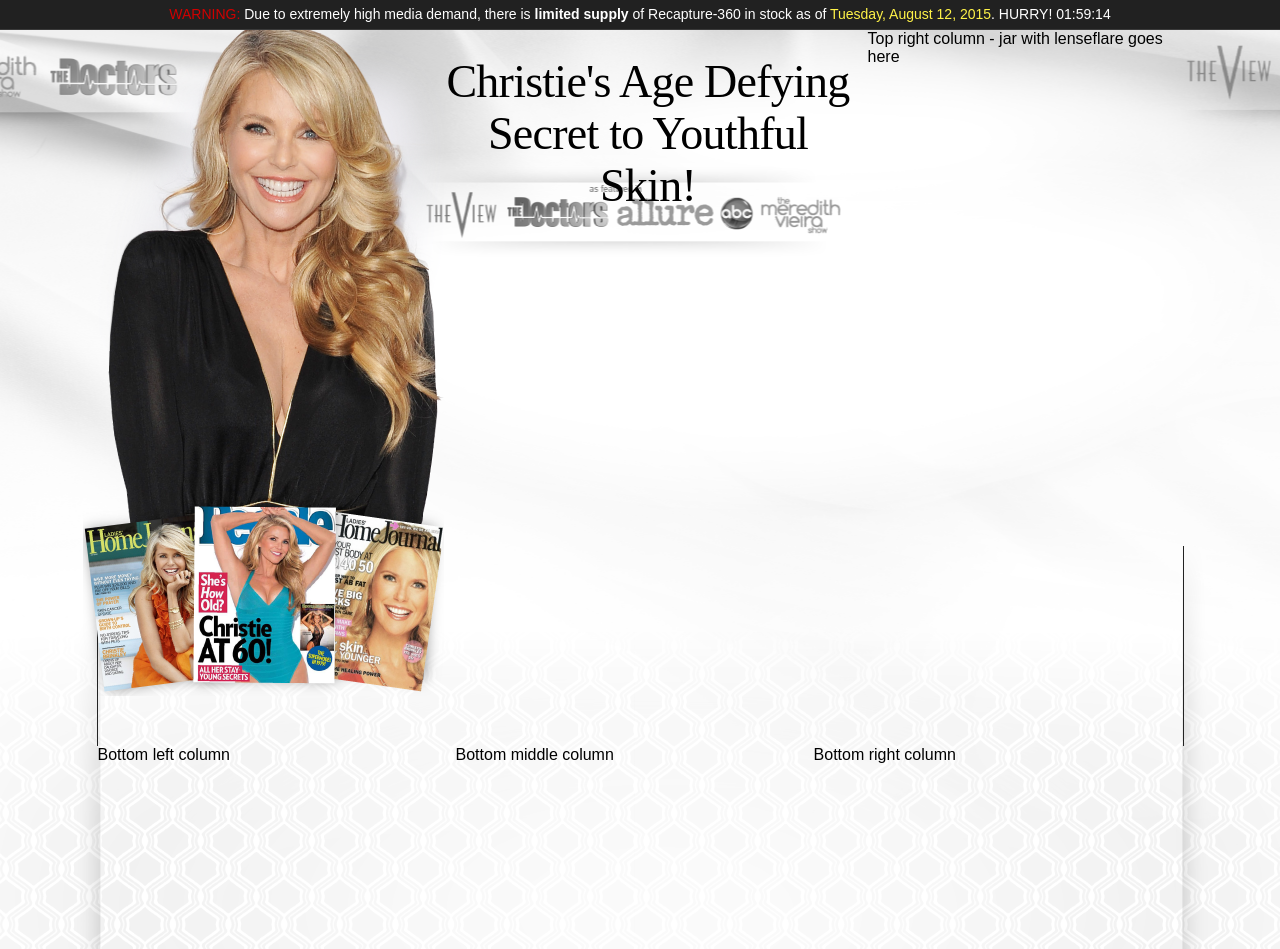
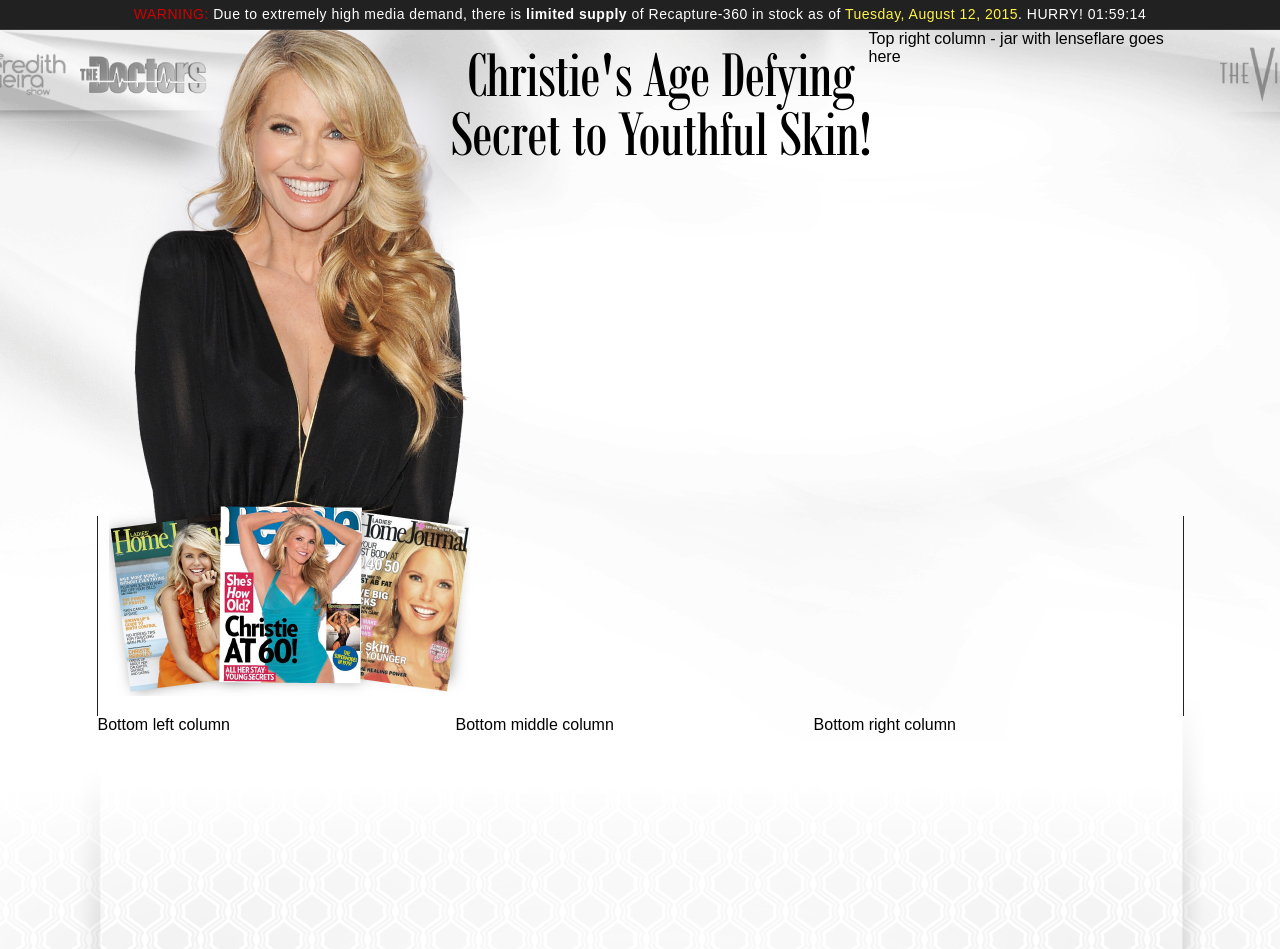
Before and after one commit to GullyFoyle2014/AtlanticCoastBrands, a website: page index.html in a window 1280 px wide. Shown: the top 949 px of the page. Drawn offline with nearby package versions, Linux system fonts and the light colour scheme.

Commit message:
fixing spacing issues, fixing position issues, adding bodoni condensed ttf font

```diff
--- a/css/acbTest.scss
+++ b/css/acbTest.scss
@@ -9,6 +9,7 @@
 font-family:'MyriadProSemibold';
 font-family:'MyriadProLight';
 font-family:'MyriadProRegular';
+font-family: 'Bodoni Condensed'; (ttf only)
 */
 @font-face {
   font-family: 'MyriadProSemibold';
@@ -34,31 +35,48 @@
        url('/fonts/myriadpro-regular-webfont.ttf')  format('truetype'), /* Safari, Android, iOS */
        url('/fonts/myriadpro-regular-webfont.svg#webfontOtLQ4vAf') format('svg'); /* Legacy iOS */
 }
+@font-face {
+	font-family: 'Bodoni Condensed';
+	src: url('/fonts/BOD_CR.ttf') format('truetype');
+	/* Test Note: This is the only source file available, may not render in old IE or OperaMini */
+}
 
 /* Variables */
 $colorWhite: #fff;
 $colorBlack: #000;
-$mainColWidth: 1085px;
+$mainColwidth: 1085px;
 
 /* globals */
 
 
 /* Structure */
-html {
-		background: $colorWhite url('/images/bg_main_top_icons.png') no-repeat top center;
+
 
 .wrapper {
 	width: 100%;
+	overflow: hidden;
+}
+.mainColumn {
+	overflow: hidden;
+	margin: 0 auto;
 }
 .topMesg {
     height: 29px;
+    width: 100%;
     overflow: hidden;
+    position: absolute;
+    z-index: 100;
+    margin: 0 auto;
     background: #212121;
     border-bottom: 1px solid #3a3a3a;
-			color: $colorWhite;
+    color: #fff;
+    z-index: 100;
+    position: absolute;
+    margin: 0 auto;
+    width: 100%;
 
 	.contPdg {
-				width: $mainColWidth;
+		width: $mainColwidth;
 		margin: 0 auto;
 		line-height: 29px;
 		text-align: center;
@@ -68,6 +86,7 @@
 		font-weight: normal;
 		font-family: arial,helvatica,sans-serif;
 		font-size: 14px;
+		letter-spacing: .5px;
 
 		strong {
 			font-weight: bold;
@@ -81,8 +100,11 @@
 	color: $colorBlack;
 	font-family: 'MyriadProRegular',serif;
 }
-}
+
 .section {
+
+	position: relative;
+
 	.contPdg {
 
 		.col {
@@ -93,6 +115,7 @@
 		min-height: 200px;
 		float: left;
 		width: 770px;
+		margin-top: 30px;
 
 		&.col2 {
 			width: 315px;
@@ -111,24 +134,41 @@
 }
 .section1 {
 	min-height: 516px;
+	width: $mainColwidth;
+	margin: 0 auto;
+	position: relative;
 
 		.contPdg {
-			width: $mainColWidth;
+			width: $mainColwidth;
 			margin: 0 auto;
 			border-left: 1px solid #222;
 			border-right: 1px solid #222;
 		}
 		#photoMain {
 			float: left;
-			margin-left: -15px;
 		}
 }
+.bgMain {
+    position: absolute;
+    top: 2px;
+    left: -607px;
+}
+.socialIconsLeft {
+    position: absolute;
+    left: -442px;
+    top: 47px;
+}
+.socialIconsRight {
+	position: absolute;
+    right: -560px;
+    top: 47px;
+}
 .section2 {
-	min-height: 900px;
-	background: url('/images/bg_section2_top.png') no-repeat top center;
+	min-height: 1200px;
+	background: url('/images/bg_section2_top.png') no-repeat center 184px;
 
 		.contPdg {
-			width: $mainColWidth;
+			width: $mainColwidth;
 			margin: 0 auto;
 			border-left: 1px solid #222;
 			border-right: 1px solid #222;
@@ -137,16 +177,21 @@
 }
 #photoMain {
 	float: left;
+	margin-left: 10px;
 }
 .blurb {
 
 	&.mainPromo {
-	    margin: 26px 15px 0 0;
-	    font-family: 'Bodoni Book';
+	    margin: 15px 0 0 0;
+	    font-family: 'Bodoni Condensed',sans-serif;
 	    font-weight: normal;
-	    font-size: 46px;
-	    line-height: 52px;
+	    font-size: 67px;
+	    line-height: 59px;
 	    text-align: center;
-	    letter-spacing: -0.75px;
+	    letter-spacing: -1px;
+	    position: absolute;
+	    width: 440px;
+	    height: 180px;
+	    right: -12px;
 	}
 }
--- a/index.html
+++ b/index.html
@@ -44,6 +44,10 @@
         <div class="mainColumn">
 
           <section class="section section1">
+              <img src="/images/bg_mainbackground.png" class="bgMain" />
+              <img src="/images/bg_socialicons_topLeft.png" class="socialIconsLeft">
+              <img src="/images/bg_socialicons_topRight.png" class="socialIconsRight">
+
               <div class="contPdg">
                   <div class="col cols2 col1"><img src="/images/big_christie_pic.png" id="photoMain" alt="Christie Brinkley - Recapture-360 + IR Defense"/>
                   <h2 class="blurb mainPromo">Christie's Age Defying Secret to Youthful Skin!</h2></div>
```
Also changed, not shown: css/compiled/acbTest.css, css/compiled/concat/acbTest_cat.css, fonts/BOD_CR.ttf (added), images/bg_main_top_icons.png (deleted), images/bg_mainbackground.png (added), 1 other file. Lines whose indentation alone changed are shown as unchanged.
